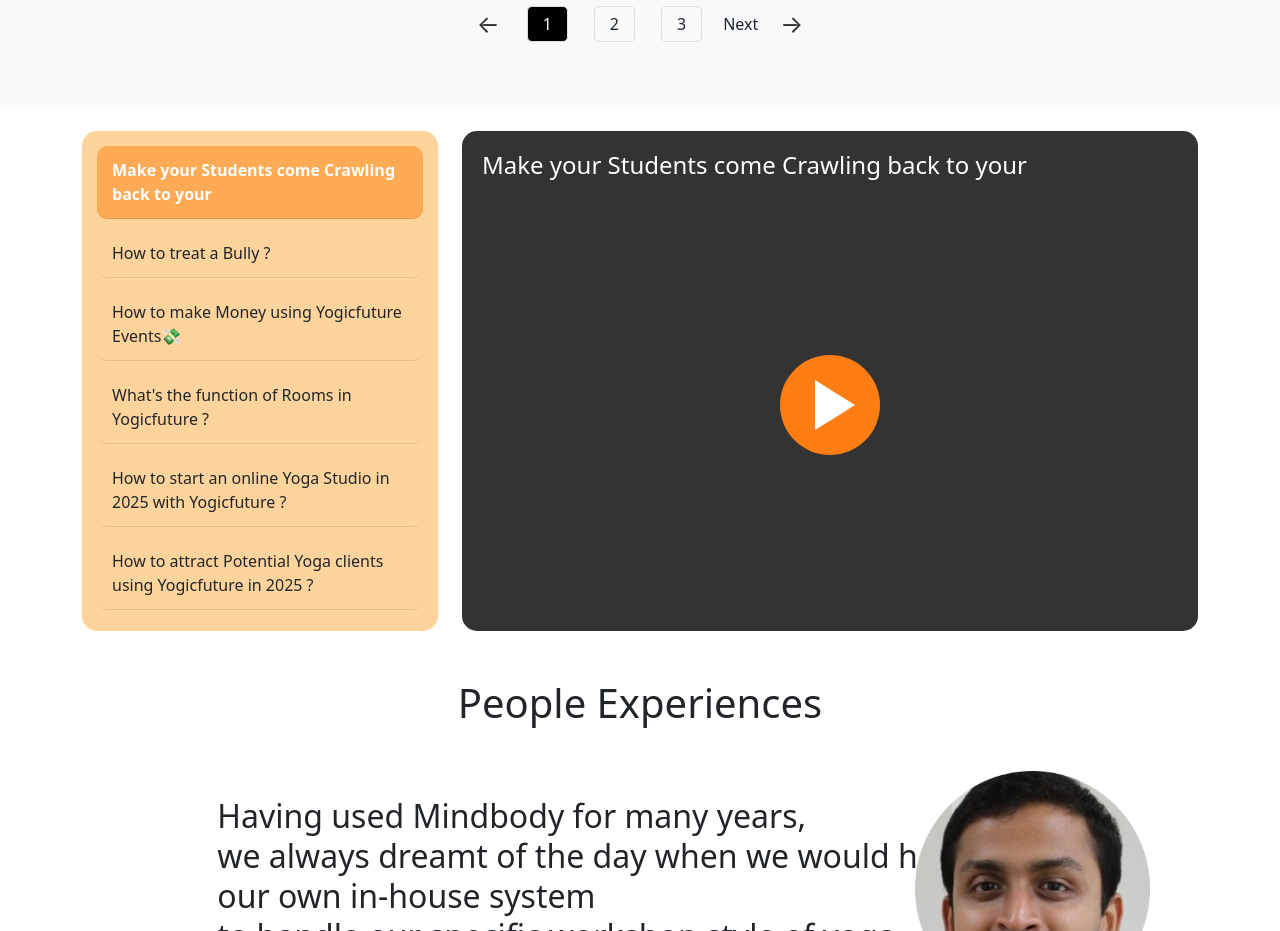
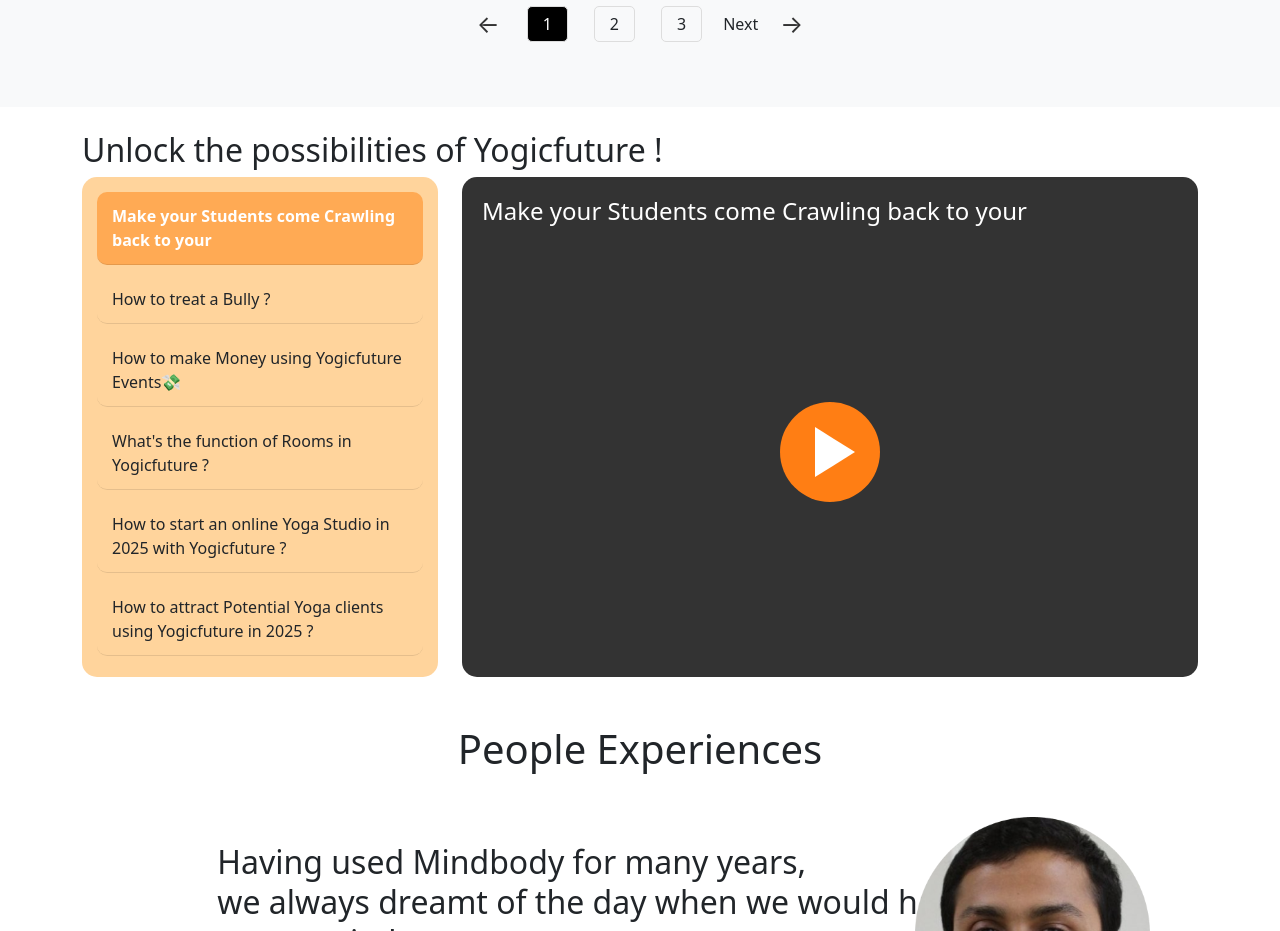
Before and after one commit to rhitwik-dg/yogicfuture, a plain HTML site: page index.html in a window 1280 px wide. Shown: the part 4420-5351 px from the top of the page. Drawn offline with nearby package versions, Linux system fonts and the light colour scheme.

Commit message:
Update index.html

```diff
--- a/index.html
+++ b/index.html
@@ -374,7 +374,10 @@
         </div>
     </section>
 
+
+
 <div class="container mt-4 mb-4">
+    <h2> Unlock the possibilities of Yogicfuture !</h2>
         <div class="showcase-container">
             <div class="row">
                 <!-- Video List Column -->
```
